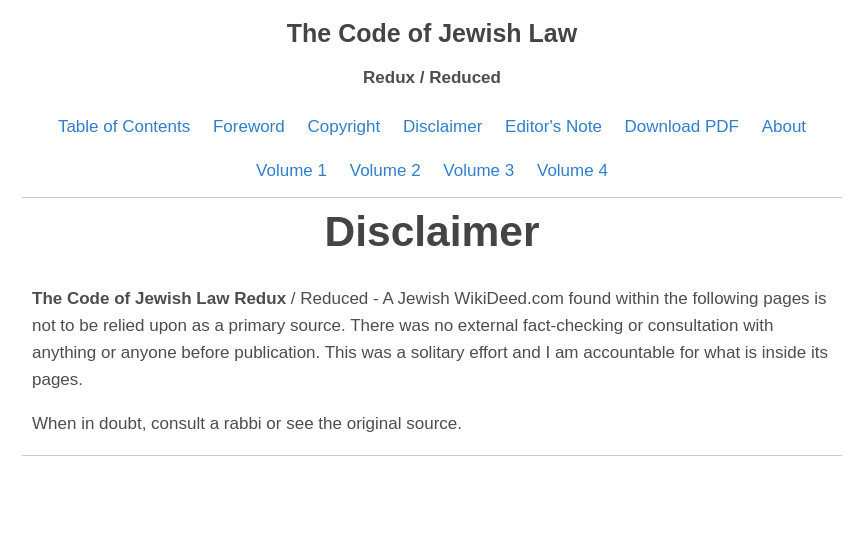
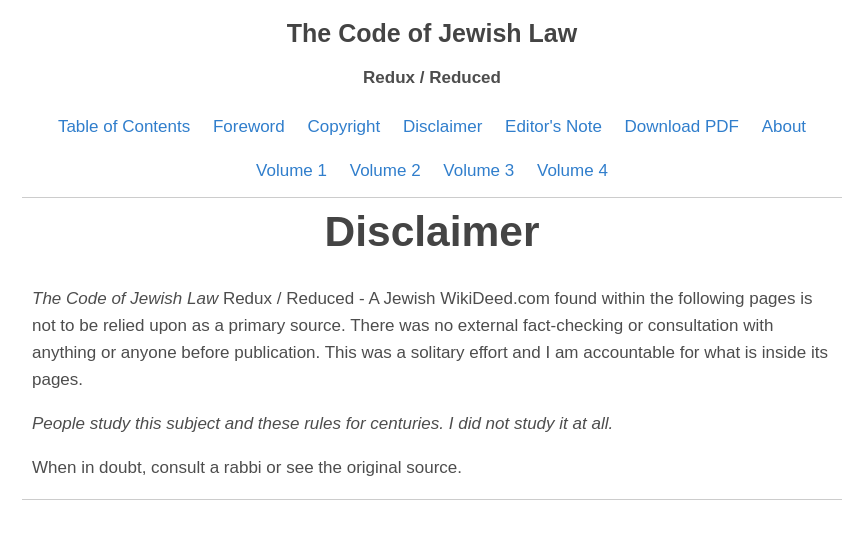
Before and after one commit to wikideed/wikideed.github.io, a Jekyll site: the page built from disclaimer.html, in a window 1280 px wide. Shown: the top 539 px of the page, without its empty margins (208-1067 px from the left). Built offline with Jekyll 4.4.1, drawn with Linux system fonts in a browser that asks for light colours.

Commit message:
Fix disclaimer

```diff
--- a/disclaimer.html
+++ b/disclaimer.html
@@ -4,11 +4,8 @@
 description: WikiDeed disclaimer.
 permalink: "/disclaimer/"
 ---
+<p><i>The Code of Jewish Law</i> Redux / Reduced - A Jewish WikiDeed.com found within the following pages is not to be relied upon as a primary source. There was no external fact-checking or consultation with anything or anyone before publication. This was a solitary effort and I am accountable for what is inside its pages.</p>
 
-<p><b>The Code of Jewish Law Redux</b> / Reduced - A Jewish WikiDeed.com found
-within the following pages is not to be relied upon as a primary
-source. There was no external fact-checking or consultation with
-anything or anyone before publication. This was a solitary effort and
-I am accountable for what is inside its pages.</p>
+<p><i>People study this subject and these rules for centuries.  I did not study it at all.</i></p>
 
-<p>When in doubt, consult a rabbi or see the original source.</p>
+When in doubt, consult a rabbi or see the original source. </p>
```
Also changed, not shown: 1 other file.
